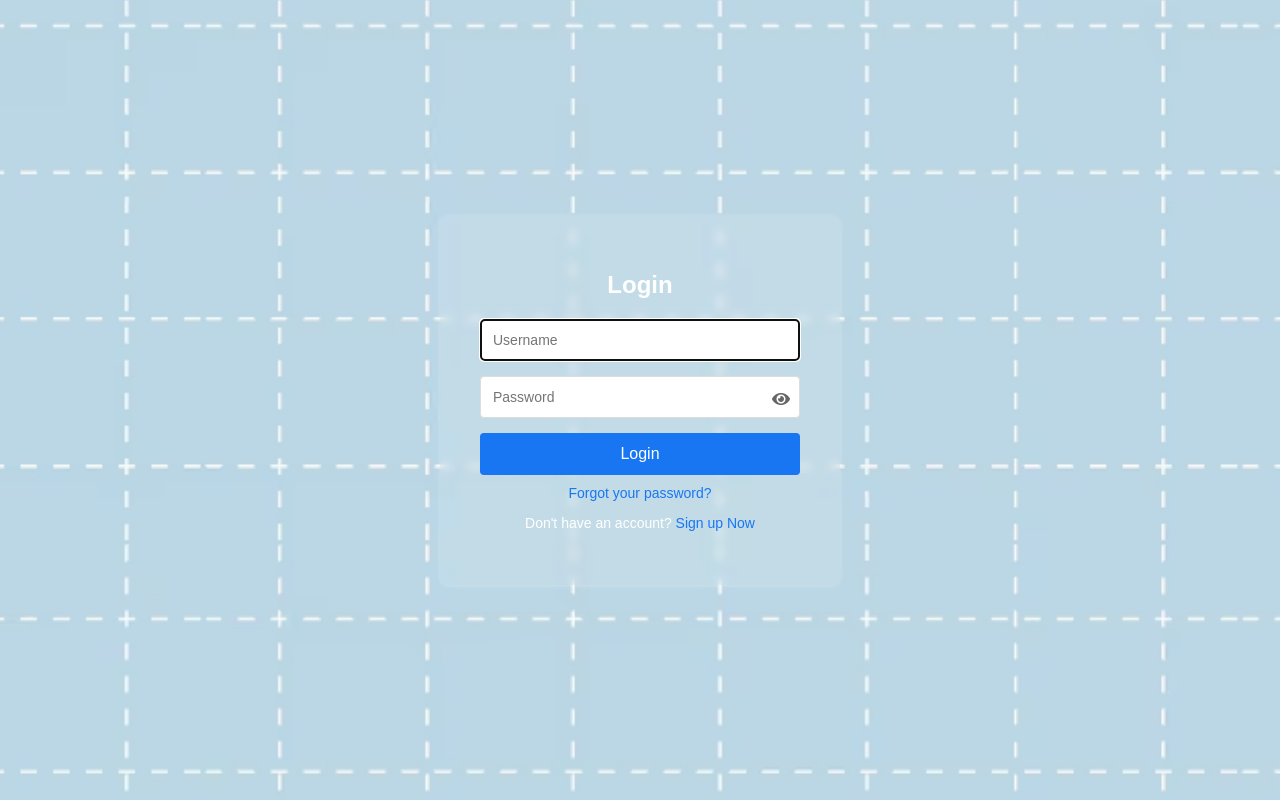
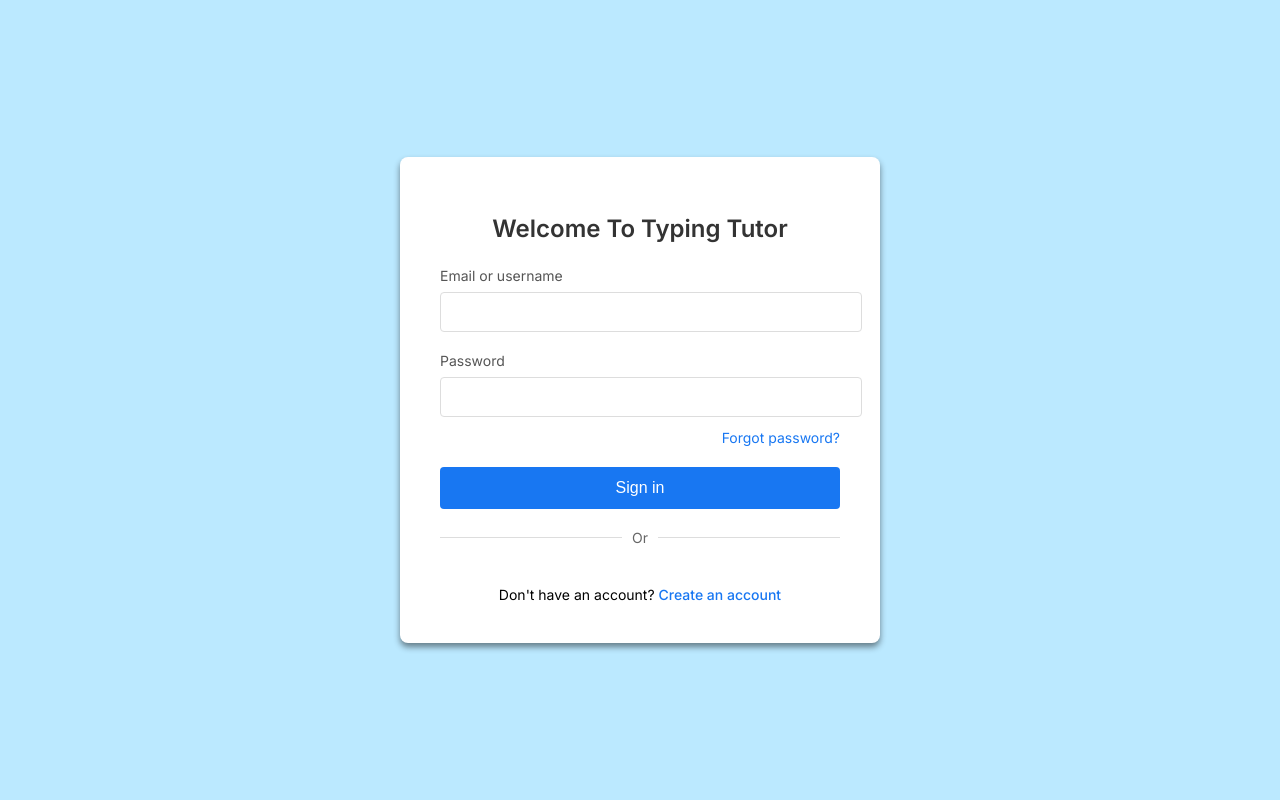
Before and after one commit to rathoddhruvilsinh/typing-tutor2, a PHP site: page /login2/login.php in a window 1280 px wide. Run offline with PHP 8.4, Linux system fonts and the light colour scheme.

Commit message:
some minor changes and modification

```diff
--- a/forgot_password.php
+++ b/forgot_password.php
@@ -74,7 +74,7 @@ if (isset($_POST['email']) && isset($_POST['csrf_token'])) {
 
     body {
         font-family: 'Roboto', sans-serif;
-        background-image: url(bg.jpg);
+        background-color: #BBE9FF;
         background-size: cover;
         background-repeat: no-repeat;
         background-attachment: fixed;
--- a/login.php
+++ b/login.php
@@ -5,18 +5,16 @@ session_start();
 $registered_username = '';
 if (isset($_SESSION['registered_username'])) {
     $registered_username = $_SESSION['registered_username'];
-    unset($_SESSION['registered_username']); // Clear the session variable after use
+    unset($_SESSION['registered_username']);
 }
 
 $error_message = '';
 
-// When form submitted, check and create user session.
 if (isset($_POST['username'])) {
     $username = stripslashes($_REQUEST['username']);
     $username = mysqli_real_escape_string($con, $username);
     $password = stripslashes($_REQUEST['password']);
 
-    // Check user is exist in the database
     $query = "SELECT * FROM `users` WHERE username='$username'";
     $result = mysqli_query($con, $query) or die(mysqli_error($con));
     $rows = mysqli_num_rows($result);
@@ -24,9 +22,7 @@ if (isset($_POST['username'])) {
         $user = mysqli_fetch_assoc($result);
         if (password_verify($password, $user['password'])) {
             $_SESSION['username'] = $username;
-            // Fetch history immediately after login
             echo "<script>window.onload = function() { if(typeof fetchHistory === 'function') { fetchHistory(); } }</script>";
-            // Redirect to user dashboard page
             header("Location: index.php");
             exit();
         } else {
@@ -38,154 +34,168 @@ if (isset($_POST['username'])) {
 }
 ?>
 <!DOCTYPE html>
-<html>
+<html lang="en">
 <head>
     <meta charset="utf-8"/>
     <meta name="viewport" content="width=device-width, initial-scale=1.0">
     <title>Login</title>
-    <link rel="stylesheet" href="https://cdnjs.cloudflare.com/ajax/libs/font-awesome/5.15.3/css/all.min.css"/>
+    <link href="https://fonts.googleapis.com/css2?family=Inter:wght@400;500;600&display=swap" rel="stylesheet">
     <style>
         body {
-            font-family: Arial, sans-serif;
-            background-image: url(bg.jpg);
-            background-size: cover;
-            background-repeat: no-repeat;
-            background-attachment: fixed;
-            background-position: center;
+            font-family: 'Inter', sans-serif;
+            background-color: #BBE9FF;
+            margin: 0;
+            padding: 0;
             display: flex;
             justify-content: center;
             align-items: center;
             min-height: 100vh;
-            margin: 0;
-            padding: 20px;
-            box-sizing: border-box;
         }
-
-        .form {
-            background-color: rgba(255, 255, 255, 0.1);
-            backdrop-filter: blur(5px);
+        .container {
+            background-color: #ffffff;
+            border-radius: 8px;
+            box-shadow: 0 4px 6px rgba(0, 0, 0, 0.462);
             padding: 40px;
-            border-radius: 9px;
-            box-shadow: 0 1px 5px rgba(255, 255, 255, 0.3);
             width: 100%;
             max-width: 400px;
-            box-sizing: border-box;
         }
-
-        .login-title {
+        .logo {
+            text-align: center;
+            margin-bottom: 24px;
+        }
+        .logo img {
+            width: 120px;
+        }
+        h1 {
             font-size: 24px;
-            color: #ffffff;
-            margin-bottom: 20px;
+            font-weight: 600;
+            color: #333;
+            margin-bottom: 24px;
             text-align: center;
         }
-
-        .login-input {
+        .form-group {
+            margin-bottom: 20px;
+        }
+        label {
+            display: block;
+            margin-bottom: 8px;
+            color: #555;
+            font-size: 14px;
+        }
+        input[type="text"],
+        input[type="password"] {
             width: 100%;
+            padding: 10px;
+            border: 1px solid #ddd;
+            border-radius: 4px;
+            font-size: 16px;
+        }
+        .forgot-password {
+            text-align: right;
+            margin-top: -10px;
+            margin-bottom: 20px;
+        }
+        .forgot-password a {
+            color: #1877f2;
+            font-size: 14px;
+            text-decoration: none;
+        }
+        .btn {
+            background-color: #1877f2;
+            color: #fff;
+            border: none;
+            border-radius: 4px;
             padding: 12px;
-            margin-bottom: 15px;
+            font-size: 16px;
+            cursor: pointer;
+            width: 100%;
+        }
+        .divider {
+            display: flex;
+            align-items: center;
+            text-align: center;
+            margin: 20px 0;
+        }
+        .divider::before,
+        .divider::after {
+            content: '';
+            flex: 1;
+            border-bottom: 1px solid #ddd;
+        }
+        .divider span {
+            padding: 0 10px;
+            color: #666;
+            font-size: 14px;
+        }
+        .social-login {
+            display: flex;
+            justify-content: space-between;
+            margin-bottom: 20px;
+        }
+        .social-btn {
+            flex: 1;
+            display: flex;
+            align-items: center;
+            justify-content: center;
+            padding: 10px;
             border: 1px solid #ddd;
             border-radius: 4px;
             font-size: 14px;
-            box-sizing: border-box;
+            color: #333;
+            text-decoration: none;
+            margin: 0 5px;
         }
-
-        .login-button {
-            width: 100%;
-            padding: 12px;
-            background-color: #1876f2;
-            color: #ffffff;
-            border: none;
-            border-radius: 4px;
-            font-size: 16px;
-            cursor: pointer;
-            transition: background-color 0.3s ease;
+        .social-btn img {
+            width: 20px;
+            margin-right: 10px;
         }
-
-        .login-button:hover {
-            background-color: #166fe5;
+        .signup-link {
+            text-align: center;
+            margin-top: 20px;
+            font-size: 14px;
+            color: #000000;
         }
-
-        .link {
-            text-align: center;
-            margin-top: 10px;
-            font-size: 14px;
-            color: #ffffff;
-        }
-
-        .link a {
+        .signup-link a {
             color: #1877f2;
             text-decoration: none;
+            font-weight: 500;
         }
-
-        .link a:hover {
-            text-decoration: underline;
-        }
-
         .error-message {
             color: #d93025;
             font-size: 14px;
             text-align: center;
             margin-bottom: 15px;
         }
-
-        .password-container {
-            position: relative;
-        }
-        .password-container .fa-eye, .password-container .fa-eye-slash {
-            position: absolute;
-            top: 40%;
-            right: 10px;
-            transform: translateY(-50%);
-            cursor: pointer;
-            color: #666;
-        }
-
-        @media (max-width: 480px) {
-            .form {
-                padding: 20px;
-            }
-
-            .login-title {
-                font-size: 20px;
-            }
-
-            .login-input, .login-button {
-                font-size: 14px;
-            }
-        }
     </style>
 </head>
 <body>
-    <form class="form" method="post" name="login">
-        <h1 class="login-title">Login</h1>
-        <?php if ($error_message): ?>
-            <p class="error-message"><?php echo htmlspecialchars($error_message); ?></p>
-        <?php endif; ?>
-        <input type="text" class="login-input" name="username" placeholder="Username" autofocus="true" value="<?php echo htmlspecialchars($registered_username); ?>"/>
-        <div class="password-container">
-            <input type="password" class="login-input" name="password" placeholder="Password" id="password"/>
-            <i class="fas fa-eye" id="togglePassword"></i>
+    <div class="container">
+        <h1>Welcome To Typing Tutor</h1>
+        <form method="post" name="login">
+            <?php if ($error_message): ?>
+                <p class="error-message"><?php echo htmlspecialchars($error_message); ?></p>
+            <?php endif; ?>
+            <div class="form-group">
+                <label for="username">Email or username</label>
+                <input type="text" id="username" name="username" value="<?php echo htmlspecialchars($registered_username); ?>" required>
+            </div>
+            <div class="form-group">
+                <label for="password">Password</label>
+                <input type="password" id="password" name="password" required>
+            </div>
+            <div class="forgot-password">
+                <a href="forgot_password.php">Forgot password?</a>
+            </div>
+            <button type="submit" class="btn">Sign in</button>
+        </form>
+        <div class="divider">
+            <span>Or</span>
         </div>
-
-        <input type="submit" value="Login" name="submit" class="login-button"/>
-
-        <p class="link"><a href="forgot_password.php">Forgot your password?</a></p>
-        <p class="link">Don't have an account? <a href="registration.php">Sign up Now</a></p>
-    </form>
-    <script>
-        document.addEventListener('DOMContentLoaded', function() {
-            const togglePassword = document.querySelector('#togglePassword');
-            const password = document.querySelector('#password');
-
-            togglePassword.addEventListener('click', function (e) {
-                // toggle the type attribute
-                const type = password.getAttribute('type') === 'password' ? 'text' : 'password';
-                password.setAttribute('type', type);
-                // toggle the eye / eye slash icon
-                this.classList.toggle('fa-eye');
-                this.classList.toggle('fa-eye-slash');
-            });
-        });
-    </script>
+        <div class="social-login">
+        </div>
+        <div class="signup-link">
+            Don't have an account? <a href="registration.php">Create an account</a>
+        </div>
+    </div>
 </body>
 </html>
--- a/style1.css
+++ b/style1.css
@@ -9,8 +9,7 @@
 
 body {
     font-family: 'Roboto', 'Helvetica Neue', sans-serif;
-    background-image: url(bg.jpg);
-    background-size: 1366px 768px;
+    background-color: #BBE9FF;
     background-repeat: no-repeat;
     background-attachment: fixed;
     background-position: center;
--- a/style12.css
+++ b/style12.css
@@ -7,8 +7,7 @@
 
 body {
     font-family: Arial, sans-serif;
-    background-image: url(bg.jpg);
-    background-size: 1366px 768px;
+    background-color: #BBE9FF;
     background-repeat: no-repeat;
     background-attachment: fixed;
     background-position: center;
--- a/style123.css
+++ b/style123.css
@@ -2,8 +2,7 @@
 
 .body {
     font-family: Arial, sans-serif;
-    background-image: url(bg.jpg);
-    background-size: 1366px 768px;
+    background-color: #BBE9FF;
     background-repeat: no-repeat;
     background-attachment: fixed;
     background-position: center;
--- a/verify_otp.php
+++ b/verify_otp.php
@@ -76,7 +76,7 @@ if (isset($_POST['otp'])) {
 
         body {
             font-family: 'Roboto', sans-serif;
-            background-image: url(bg.jpg);
+            background-color: #BBE9FF;
             background-size: cover;
             background-repeat: no-repeat;
             background-attachment: fixed;
```
Also changed, not shown: index.php (+47 -64 lines), payment.php (added, +137 -0 lines), registration.php (+70 -127 lines).
